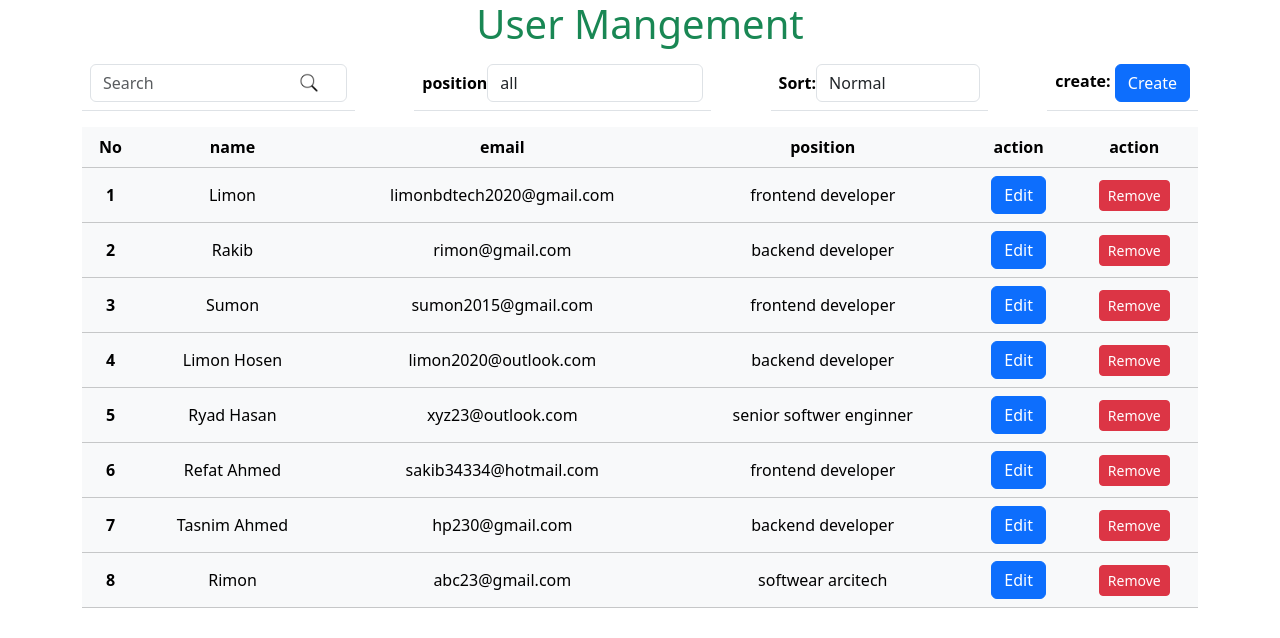
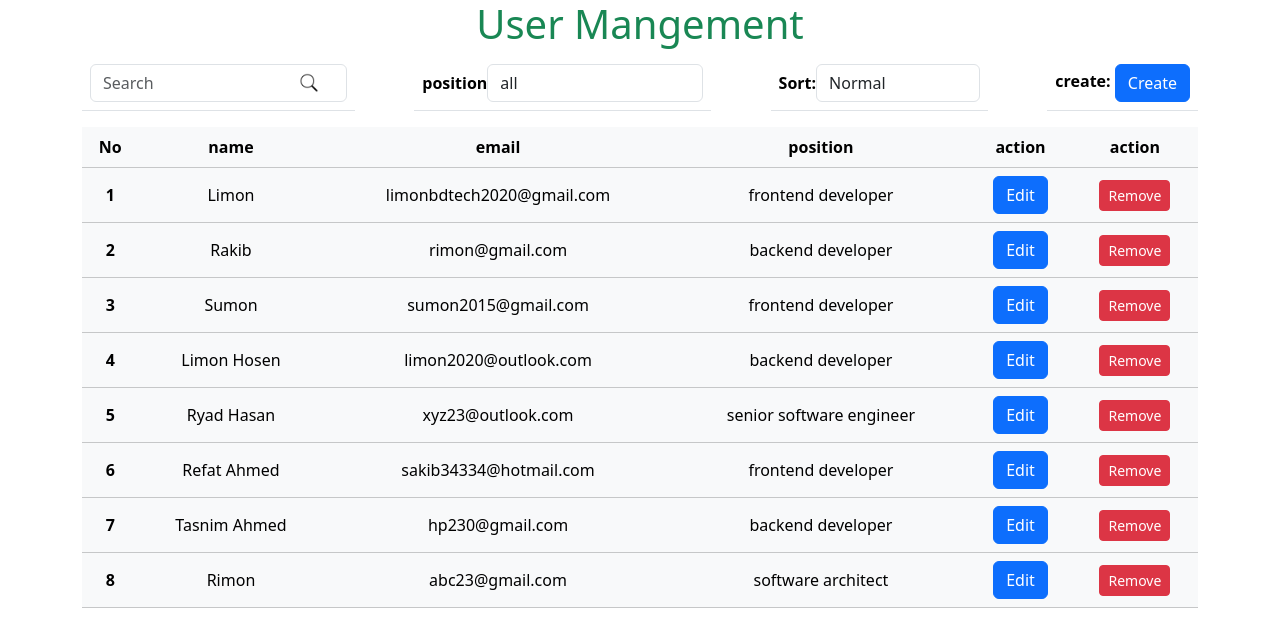
Before and after one commit to limonbdtech/User_Management, a React (Vite) app: page / in a window 1280 px wide. Shown: the top 638 px of the page. Built offline with nearby package versions, Linux system fonts and the light colour scheme.

Commit message:
updateall

```diff
--- a/src/Component/Controls/Position.jsx
+++ b/src/Component/Controls/Position.jsx
@@ -16,7 +16,7 @@ function Position() {
       <option value="frontend">frontend developer</option>
       <option value="backend">backend developer</option>
       <option value="senior">senior softwear enginner</option>
-      <option value="softwear">softwear arcitech</option>
+      <option value="softwear">softwear architect</option>
     </select>
   </div>
         </div>
--- a/src/Component/Controls/Sort.jsx
+++ b/src/Component/Controls/Sort.jsx
@@ -19,8 +19,8 @@ function Sort() {
           id="exampleFormControlSelect1"
         >
           <option value="normal">Normal</option>
-          <option value="asending">Ascending Order</option>
-          <option value="desending">Descending Order</option>
+          <option value="ascending">Ascending Order</option>
+          <option value="descending">Descending Order</option>
         </select>
       </div>
     </div>
--- a/src/Component/Show/Show.jsx
+++ b/src/Component/Show/Show.jsx
@@ -62,9 +62,9 @@ function Show({ setCreate }) {
 
   if (sort === "normal") {
     sortedData = filterData;
-  } else if (sort === "asending") {
+  } else if (sort === "ascending") {
     sortedData = filterData.slice().sort((a, b) => a.fname.localeCompare(b.fname));
-  } else if (sort === "desending") {
+  } else if (sort === "descending") {
     sortedData = filterData.slice().sort((a, b) => b.fname.localeCompare(a.fname));
   } else {
     sortedData = filterData;
--- a/src/service/reducer/reducer.js
+++ b/src/service/reducer/reducer.js
@@ -45,7 +45,7 @@ let initialState = {
         {
             fname:"Ryad Hasan",
             email:"xyz23@outlook.com",
-            position:"senior softwer enginner",
+            position:"senior software engineer",
             id:"aekadl2323ae3456435sas"
         },
         {
@@ -63,7 +63,7 @@ let initialState = {
         {
             fname:"Rimon",
             email:"abc23@gmail.com",
-            position:"softwear arcitech",
+            position:"software architect",
             id:"asdfkj43493aekadl2323ae3"
         },
     ]
```
Also changed, not shown: src/Component/Create.jsx (line endings or trailing spaces).
